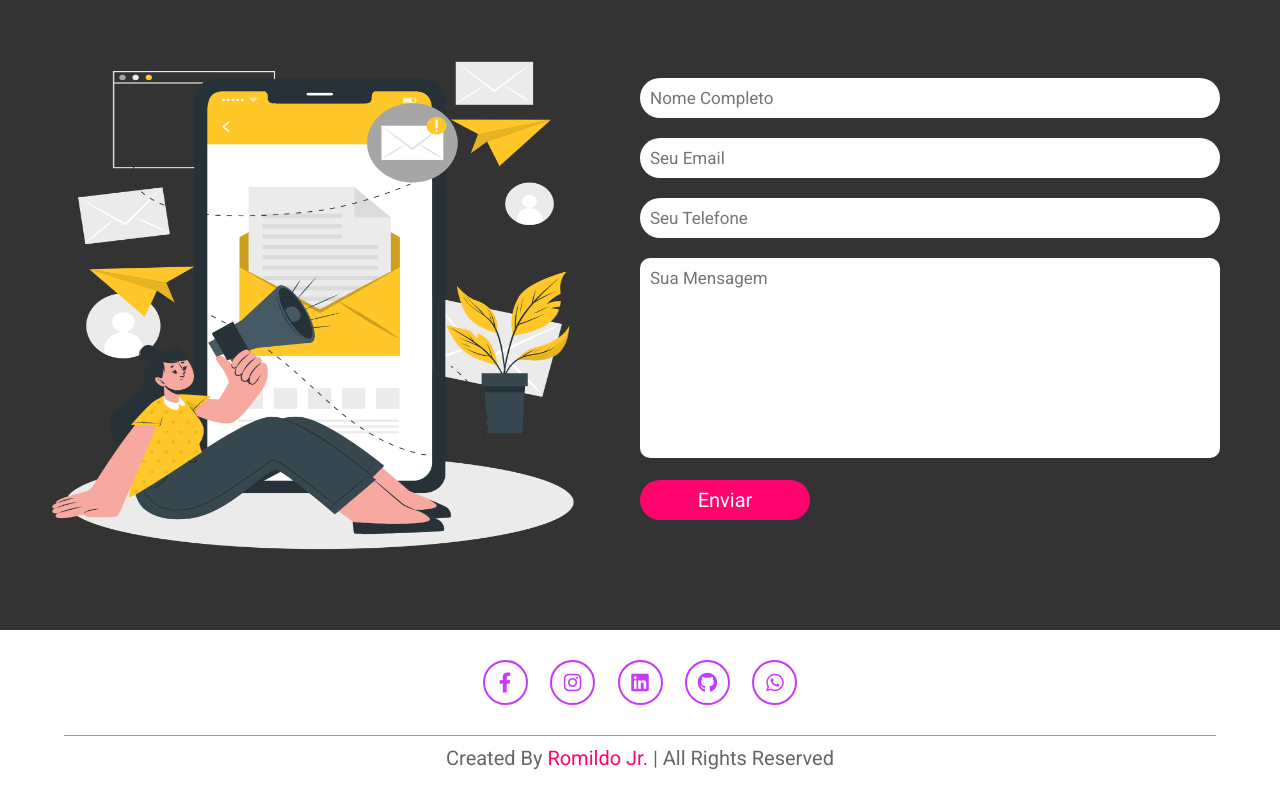
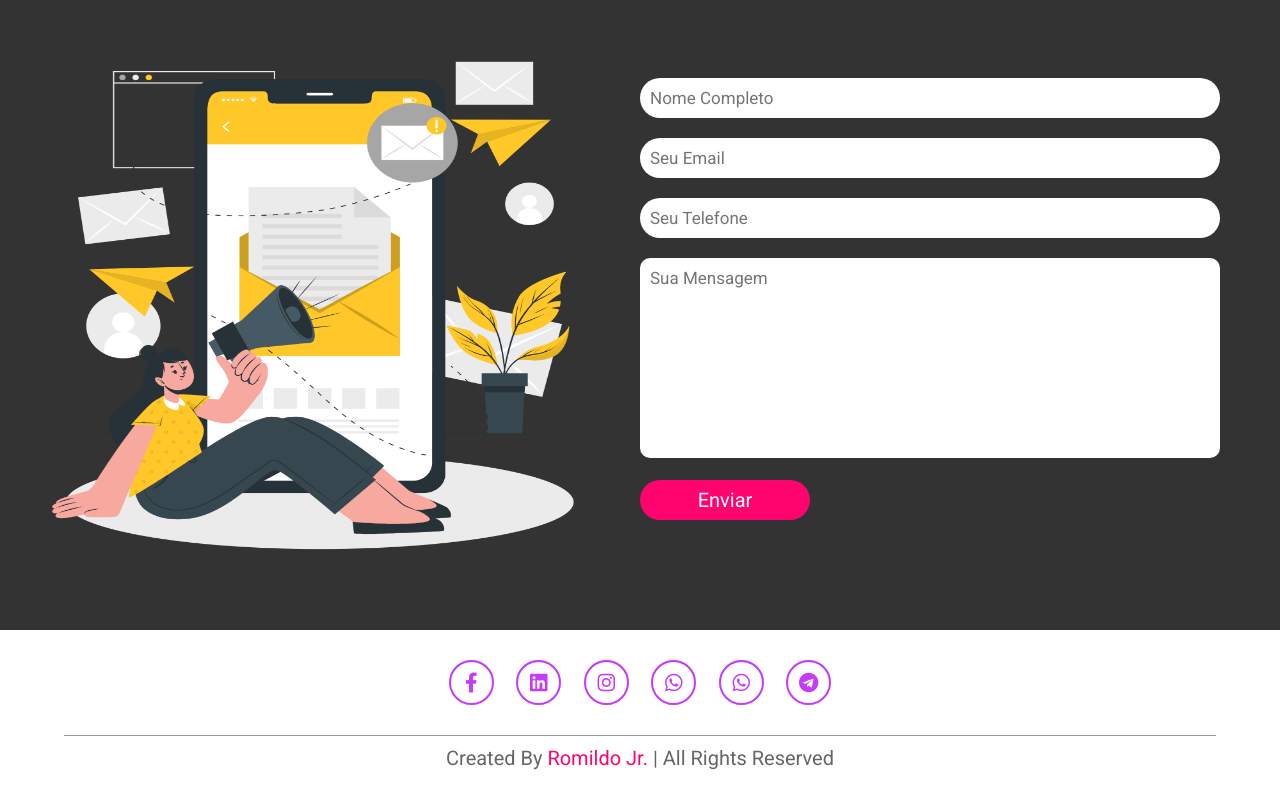
Before and after one commit to romildoalimajr/educa-web, a plain HTML site: page index.html in a window 1280 px wide. Shown: the part 3655-4455 px from the top of the page. Drawn offline with nearby package versions, Linux system fonts and the light colour scheme.

Commit message:
atualização das redes sociais

```diff
--- a/index.html
+++ b/index.html
@@ -316,11 +316,14 @@
     <!--footer section starts-->
     <section class="footer">
         <div class="icons">
-            <a href="#" class="fab fa-facebook-f"></a>
-            <a href="#" class="fab fa-instagram"></a>
-            <a href="#" class="fab fa-linkedin"></a>
-            <a href="#" class="fab fa-github"></a>
-            <a href="#" class="fab fa-whatsapp"></a>
+            <a href="https://www.facebook.com/kalangos.net" target="_blank" class="fab fa-facebook-f"></a>
+            <a href="https://www.linkedin.com/in/romildo-a-lima-jr-/" target="_blank" class="fab fa-linkedin"></a>
+            <a href="https://www.instagram.com/odlimor.sevla/" target="_blank" class="fab fa-instagram"></a>
+            <a href="https://api.whatsapp.com/send?phone=5581994701058&text=Oi%20gostaria%20de%20saber%20mais%20sobre%20seus%20servi%C3%A7os"
+                target="_blank" class="fab fa-whatsapp"></a>
+            <a href="https://api.whatsapp.com/send?phone=5583986003492&text=Oi%20gostaria%20de%20saber%20mais%20sobre%20seus%20servi%C3%A7os"
+                target="_blank" class="fab fa-whatsapp"></a>
+            <a href="https://t.me/@RomildoAlvesJr" target="_blank" class="fab fa-telegram"></a>
         </div>
         <div class="credit">created by <span>romildo jr.</span> | all rights reserved</div>
     </section>
```
Also changed, not shown: img/WhatsApp Image 2022-02-24 at 09.18.02.jpeg (added).
